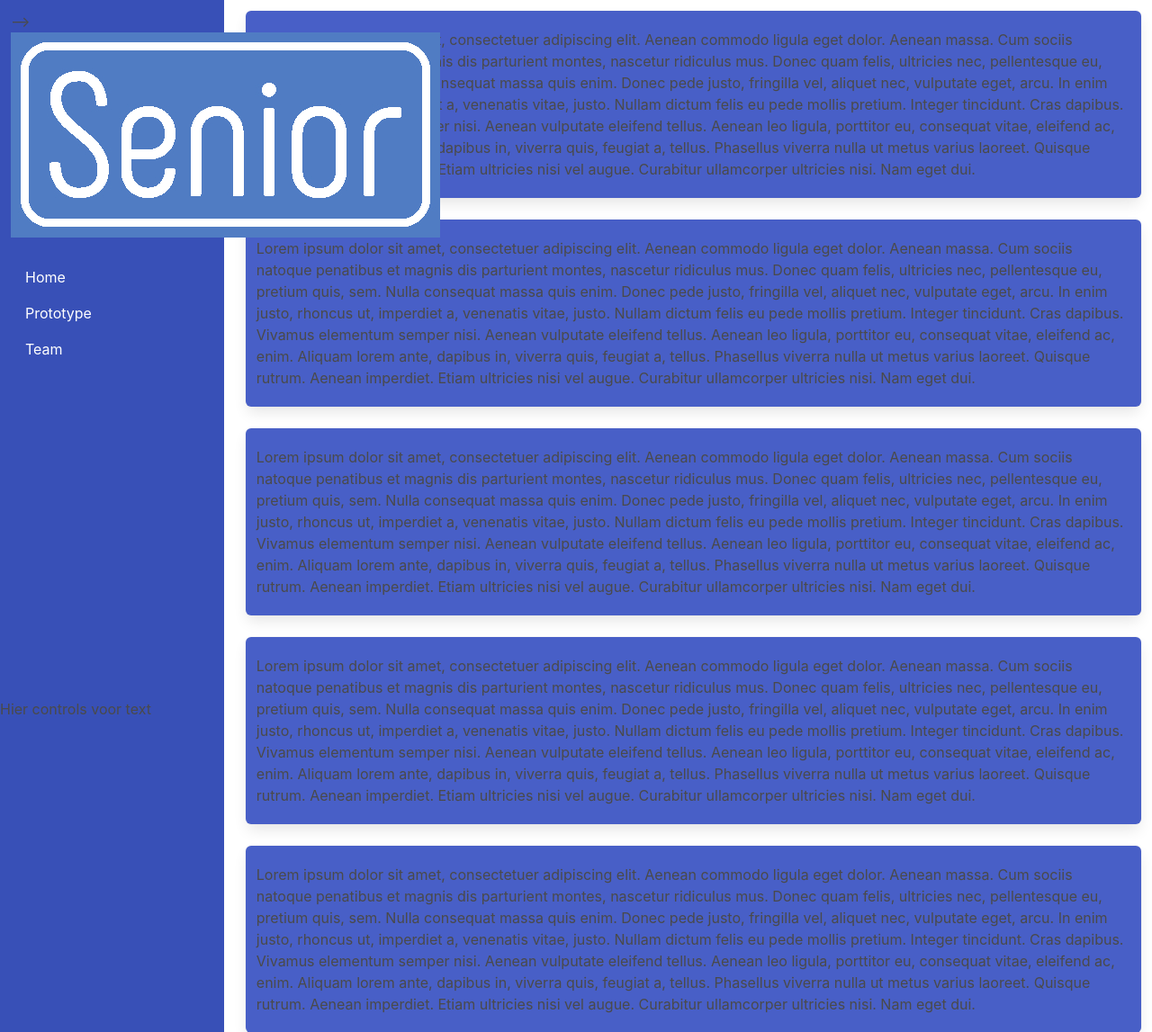
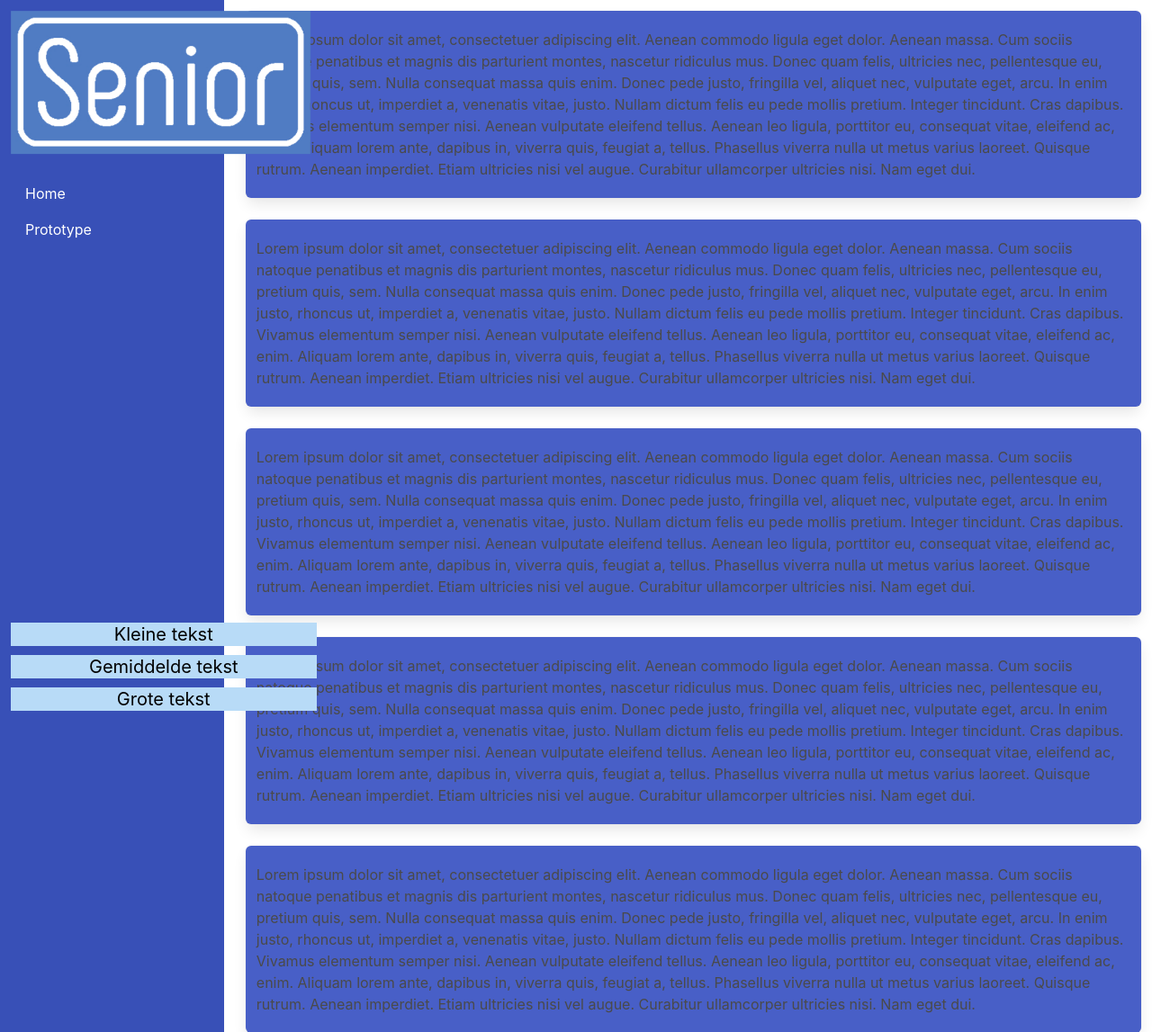
Before and after one commit to BoyK99/CLE3-2023, a PHP site: page /Boy-Koen/index.html in a window 1280 px wide. Shown: the top 1147 px of the page at 90% size. Run offline with PHP 8.4, Linux system fonts and the light colour scheme.

Commit message:
css fixed

```diff
--- a/Boy-Koen/css/style.css
+++ b/Boy-Koen/css/style.css
@@ -20,6 +20,8 @@ li a {
 li a:hover {
     background-color: #b8dbf7;
     color: black;
+    max-width:100%;
+    width: 21.8em;
 }
 
 .fixed {
@@ -29,11 +31,25 @@ li a:hover {
 }
 
 .image {
-    width: auto;
+    width: 21.8em;
+    padding-right: 1em;
 }
 
 .controls {
     position: fixed;
     bottom: 0;
-    left: 0
+    padding-right: 1em;
 }
+
+.controls input {
+    background-color: #b8dbf7;
+    border: none;
+    /*color: white;*/
+    width: 80%;
+    margin-bottom: 0.5em;
+    text-align: center;
+    text-decoration: none;
+    display: inline-block;
+    font-size: 20px;
+
+}
--- a/Boy-Koen/index.html
+++ b/Boy-Koen/index.html
@@ -10,23 +10,24 @@
     <body>
         <div class="columns">
             <div class="column is-one-fifth has-background-link-dark">
-                <div class="column pb-0 pr-0 fixed">-->
+                <div class="column pb-0 pr-0 fixed">
                     <figure class="image">
                         <img src="./images/SeniorBlauw.jpg">
                     </figure>
                     <br>
                     <ul>
                         <li><a href="index.html">Home</a></li>
-                        <li><a href="protoype.php">Prototype</a></li>
-                        <li><a href="team.html">Team</a></li>
+                        <li><a href="prototype.html">Prototype</a></li>
                     </ul>
-                </div>
-                <div class="controls">
-                    Hier controls voor text
+                    <div class="controls">
+                        <input type="button" value="Kleine tekst" onclick="smallText()">
+                        <input type="button" value="Gemiddelde tekst" onclick="mediumText()">
+                        <input type="button" value="Grote tekst" onclick="bigText()">
+                    </div>
                 </div>
             </div>
             <div class="column is-four-fifths has-background-white">
-                <div class="box has-background-link	px-3 mx-3 mt-3">
+                <div id="info" class="box has-background-link	px-3 mx-3 mt-3">
                     Lorem ipsum dolor sit amet, consectetuer adipiscing elit. Aenean commodo ligula eget dolor. Aenean massa. Cum sociis natoque penatibus et magnis dis parturient montes, nascetur ridiculus mus. Donec quam felis, ultricies nec, pellentesque eu, pretium quis, sem. Nulla consequat massa quis enim. Donec pede justo, fringilla vel, aliquet nec, vulputate eget, arcu. In enim justo, rhoncus ut, imperdiet a, venenatis vitae, justo. Nullam dictum felis eu pede mollis pretium. Integer tincidunt. Cras dapibus. Vivamus elementum semper nisi. Aenean vulputate eleifend tellus. Aenean leo ligula, porttitor eu, consequat vitae, eleifend ac, enim. Aliquam lorem ante, dapibus in, viverra quis, feugiat a, tellus. Phasellus viverra nulla ut metus varius laoreet. Quisque rutrum. Aenean imperdiet. Etiam ultricies nisi vel augue. Curabitur ullamcorper ultricies nisi. Nam eget dui.
                 </div>
                 <div class="box has-background-link	px-3 mx-3 mt-3">
@@ -55,5 +56,22 @@
                 </div>
             </div>
         </div>
+    <script>
+        function smallText() {
+            document.getElementById("info").classList.remove('is-size-2');
+            document.getElementById("info").classList.remove('is-size-3');
+            document.getElementById("info").classList.add('is-size-5');
+        }
+        function mediumText() {
+            document.getElementById("info").classList.remove('is-size-5');
+            document.getElementById("info").classList.remove('is-size-2');
+            document.getElementById("info").classList.add('is-size-3');
+        }
+        function bigText() {
+            document.getElementById("info").classList.remove('is-size-5');
+            document.getElementById("info").classList.remove('is-size-3');
+            document.getElementById("info").classList.add('is-size-2');
+        }
+    </script>
     </body>
 </html>
```
